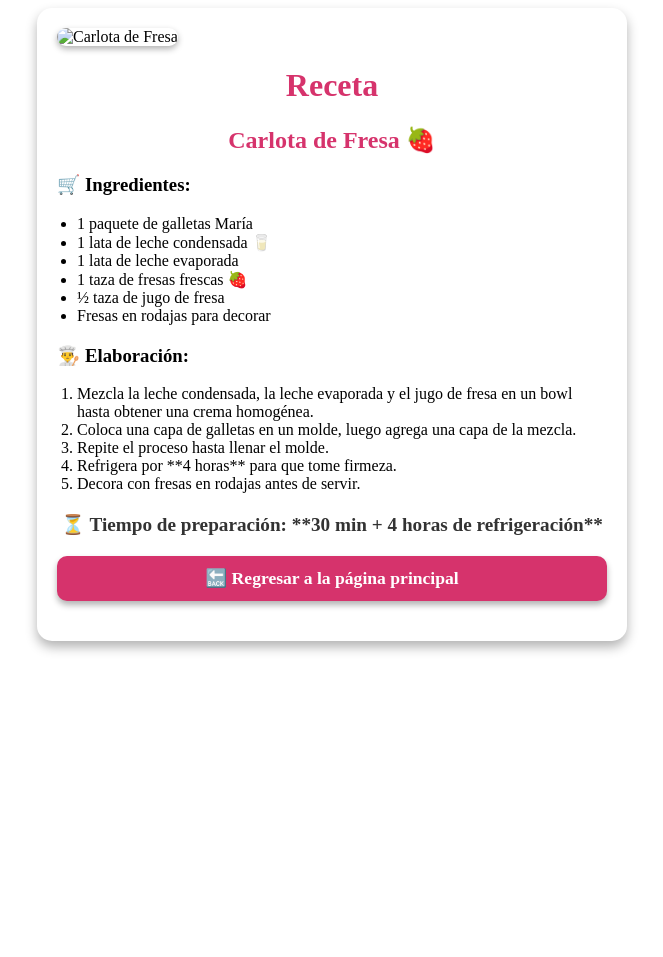
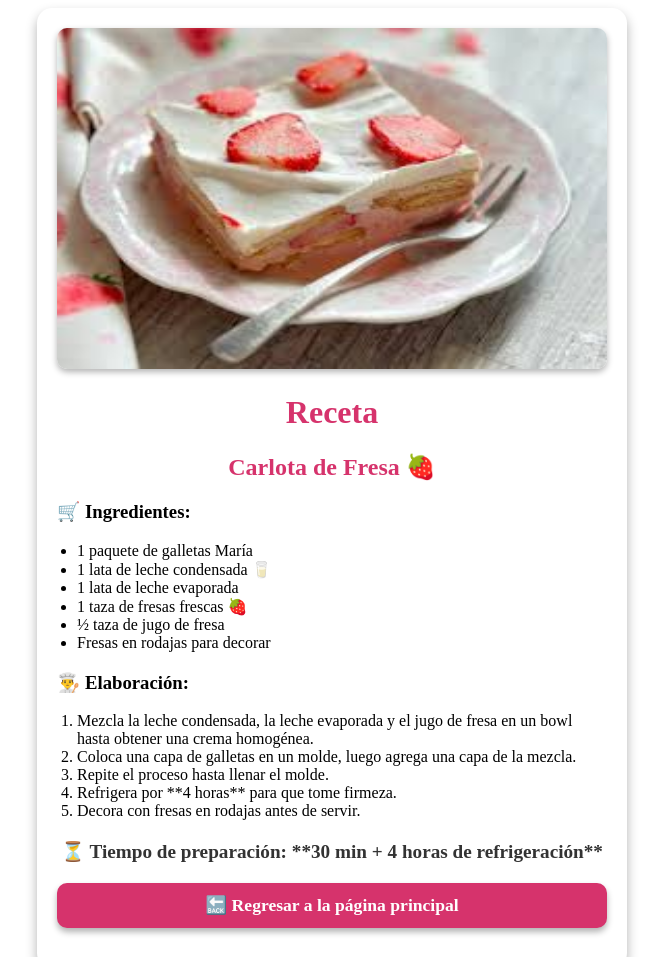
Before and after one commit to Angel1590/1, a plain HTML site: page paginas/receta6.html in a window 1280 px wide. Shown: the top 957 px of the page, without its empty margins (308-971 px from the left). Before the commit the page ends 800 px from the top, so only its background shows below. Drawn offline with Linux system fonts and the light colour scheme.

Commit message:
Update receta6.html

```diff
--- a/paginas/receta6.html
+++ b/paginas/receta6.html
@@ -76,7 +76,7 @@
 <body>
 
 <div class="receta">
-    <img src="\pagina_postres\imagenes\carlota_fresa.jpeg" width="400" height="341" alt="Carlota de Fresa">
+    <img src="\imagenes\carlota_fresa.jpeg" width="400" height="341" alt="Carlota de Fresa">
     <h1>Receta</h1>
     <h2>Carlota de Fresa 🍓</h2>
 
@@ -107,7 +107,7 @@
         ⏳ Tiempo de preparación: **30 min + 4 horas de refrigeración**
     </div>
 
-    <a class="btn-regreso" href="\pagina_postres\index.html">🔙 Regresar a la página principal</a>
+    <a class="btn-regreso" href="\index.html">🔙 Regresar a la página principal</a>
 </div>
 
 </body>
```
